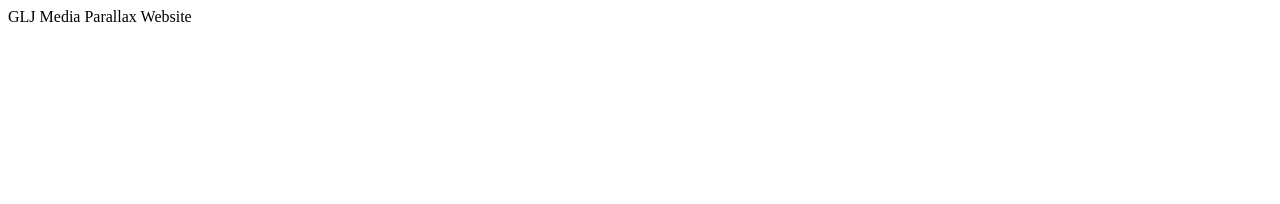
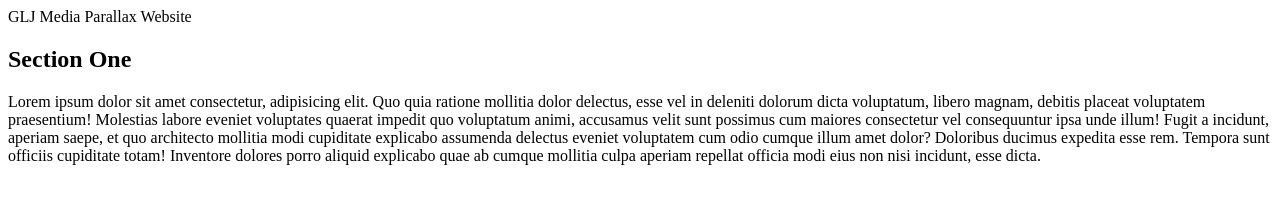
Before and after one commit to hanumancode/Parallax-Website-HTML-CSS, a plain HTML site: page index.html in a window 1280 px wide. Drawn offline with Linux system fonts and the light colour scheme.

Commit message:
added div and lorem text for Section One

```diff
--- a/index.html
+++ b/index.html
@@ -16,5 +16,10 @@
         </div>
     </div>
 
+    <div class="section section-ligh">
+        <h2>Section One</h2>
+        <p>Lorem ipsum dolor sit amet consectetur, adipisicing elit. Quo quia ratione mollitia dolor delectus, esse vel in deleniti dolorum dicta voluptatum, libero magnam, debitis placeat voluptatem praesentium! Molestias labore eveniet voluptates quaerat impedit quo voluptatum animi, accusamus velit sunt possimus cum maiores consectetur vel consequuntur ipsa unde illum! Fugit a incidunt, aperiam saepe, et quo architecto mollitia modi cupiditate explicabo assumenda delectus eveniet voluptatem cum odio cumque illum amet dolor? Doloribus ducimus expedita esse rem. Tempora sunt officiis cupiditate totam! Inventore dolores porro aliquid explicabo quae ab cumque mollitia culpa aperiam repellat officia modi eius non nisi incidunt, esse dicta.</p>
+    </div>
+
 </body>
 </html>
```
